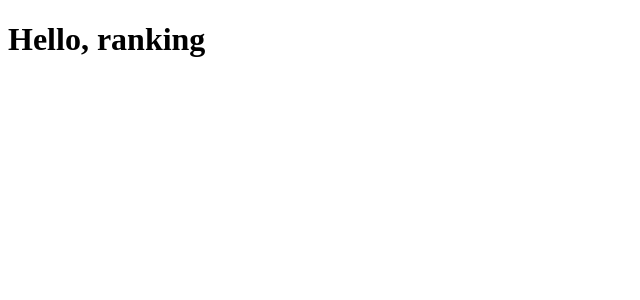
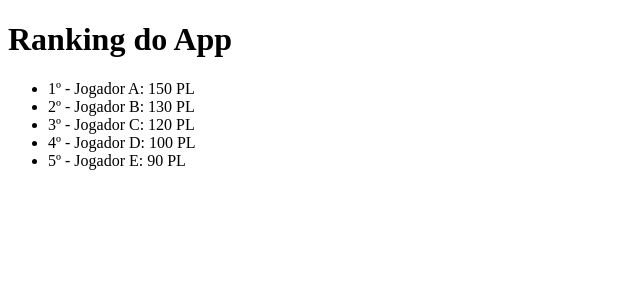
Before and after one commit to Geisbelly/Verbix, a Next.js app: page /ranking in a window 1280 px wide. Shown: the top 300 px of the page, without its empty margins (0-640 px from the left). Built offline with nearby package versions, Linux system fonts and the light colour scheme.

Commit message:
Atualização da página

```diff
--- a/src/app/ranking/page.tsx
+++ b/src/app/ranking/page.tsx
@@ -1,3 +1,23 @@
-export default function Page(){
-    return <h1>Hello, ranking</h1>
+export default function RankingPage() {
+    // Dados fictícios para o ranking
+    const ranking = [
+      { posicao: 1, nome: "Jogador A", pontos: 150 },
+      { posicao: 2, nome: "Jogador B", pontos: 130 },
+      { posicao: 3, nome: "Jogador C", pontos: 120 },
+      { posicao: 4, nome: "Jogador D", pontos: 100 },
+      { posicao: 5, nome: "Jogador E", pontos: 90 },
+    ];
+
+    return (
+      <div>
+        <h1>Ranking do App</h1>
+        <ul>
+          {ranking.map((jogador) => (
+            <li key={jogador.posicao}>
+              {jogador.posicao}º - {jogador.nome}: {jogador.pontos} PL
+            </li>
+          ))}
+        </ul>
+      </div>
+    );
   }
```
